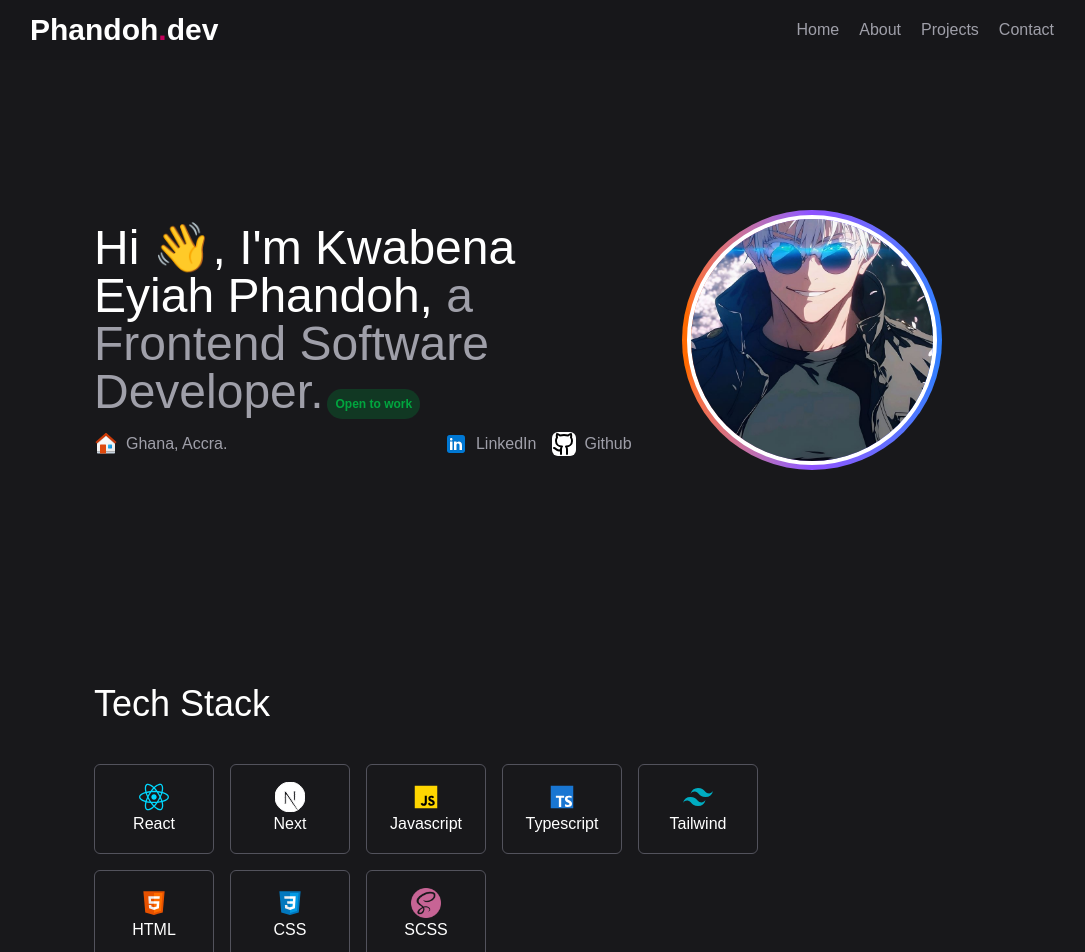
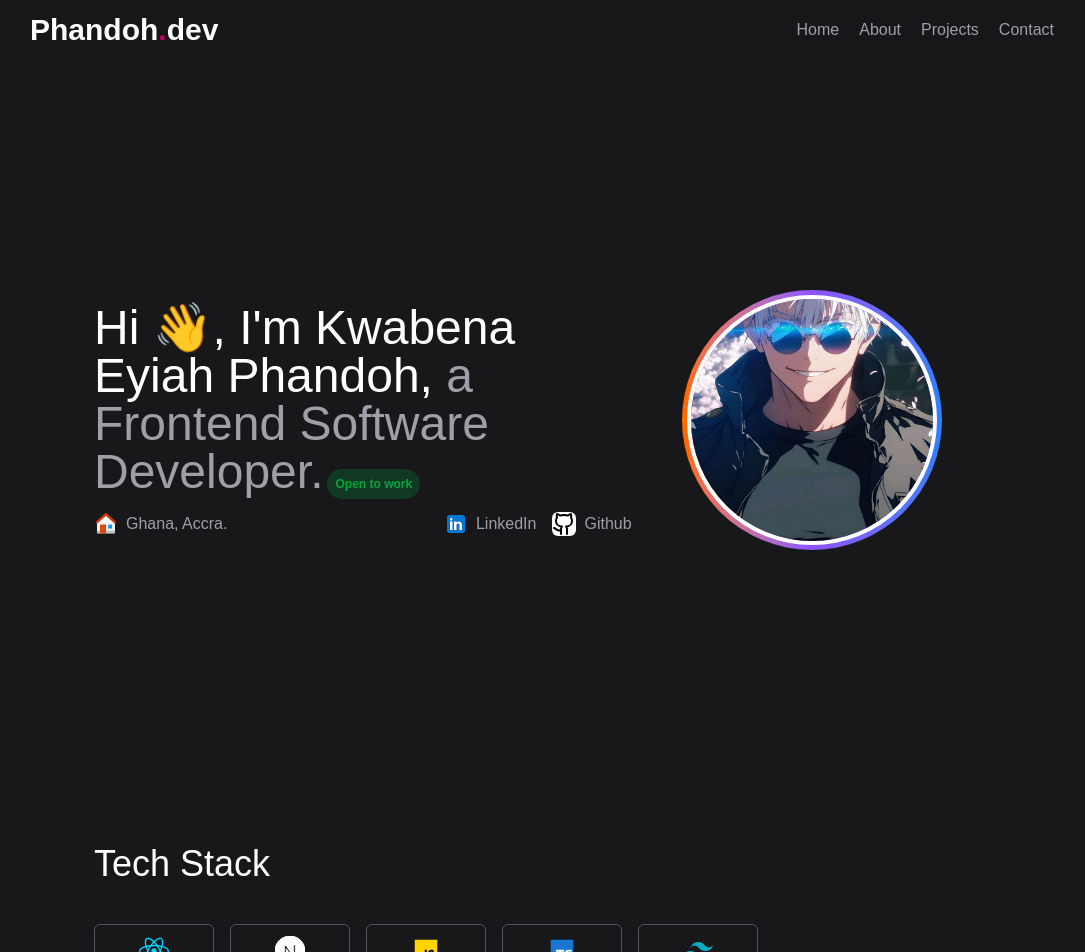
Before and after one commit to Cyberkid-30/portfolio, a React (Vite) app: page / in a window 1280 px wide. Shown: the top 952 px of the page, without its empty margins (98-1183 px from the left). Built offline with nearby package versions, Linux system fonts and the light colour scheme; a web font is replaced by a local one.

Commit message:
added animations

```diff
--- a/src/components/TechCard.tsx
+++ b/src/components/TechCard.tsx
@@ -2,7 +2,7 @@ import { TechCardType } from "../types";
 
 const TechCard = ({ name, img }: TechCardType) => {
   return (
-    <div className="w-[120px] h-[90px] flex flex-col items-center justify-center border border-zinc-600 rounded-md">
+    <div className="w-[120px] h-[90px] flex flex-col gap-3 items-center justify-center border border-zinc-600 rounded-md cursor-pointer hover:scale-110 transition-transform">
       <img src={img} width={30} height={30} /> {name}
     </div>
   );
--- a/src/sections/Hero.tsx
+++ b/src/sections/Hero.tsx
@@ -5,10 +5,10 @@ import { motion } from "framer-motion";
 const Hero = () => {
   return (
     <section id="hero">
-      <div className="h-auto py-16 md:h-[70vh] md:py-0 flex flex-col-reverse px-5 md:px-0 md:flex-row gap-[50px] items-center">
+      <div className="h-auto py-16 md:h-[90vh] md:py-0 flex flex-col-reverse px-5 md:px-0 md:flex-row gap-[50px] items-center">
         <motion.div
           initial={{
-            x: -100,
+            x: -200,
             opacity: 0.05,
           }}
           animate={{
@@ -53,7 +53,7 @@ const Hero = () => {
 
         <motion.div
           initial={{
-            x: 100,
+            x: 200,
             opacity: 0.05,
           }}
           animate={{
--- a/src/sections/TechStack.tsx
+++ b/src/sections/TechStack.tsx
@@ -1,3 +1,4 @@
+import { motion } from "framer-motion";
 import { TechStackItems } from "../TechStackItems";
 import TechCard from "../components/TechCard";
 
@@ -5,7 +6,20 @@ const TechStack = () => {
   return (
     <section className="py-16">
       <h1 className="text-4xl mb-10">Tech Stack</h1>
-      <div className="grid gap-4 place-content-center md:place-content-start grid-cols-[120px_120px] md:grid-cols-[120px_120px_120px] lg:grid-cols-[120px_120px_120px_120px] xl:grid-cols-[120px_120px_120px_120px_120px]">
+      <motion.div
+        initial={{
+          y: 300,
+          opacity: 0,
+        }}
+        whileInView={{
+          y: 0,
+          opacity: 1,
+        }}
+        transition={{
+          duration: 1,
+        }}
+        className="grid gap-4 place-content-center md:place-content-start grid-cols-[120px_120px] md:grid-cols-[120px_120px_120px] lg:grid-cols-[120px_120px_120px_120px] xl:grid-cols-[120px_120px_120px_120px_120px]"
+      >
         {TechStackItems.map((item) => (
           <TechCard
             key={item.id}
@@ -14,7 +28,7 @@ const TechStack = () => {
             name={item.name}
           />
         ))}
-      </div>
+      </motion.div>
     </section>
   );
 };
```
